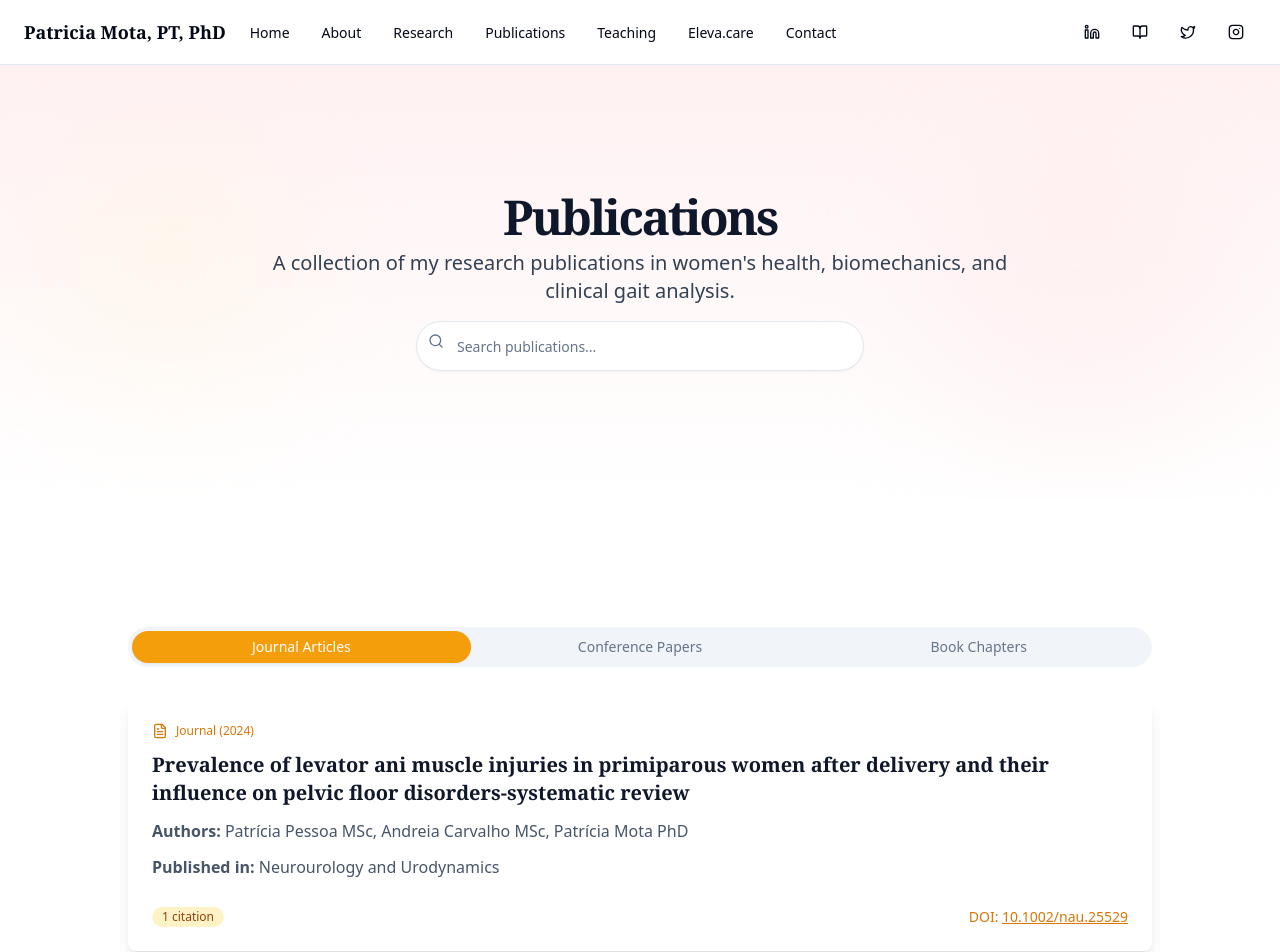
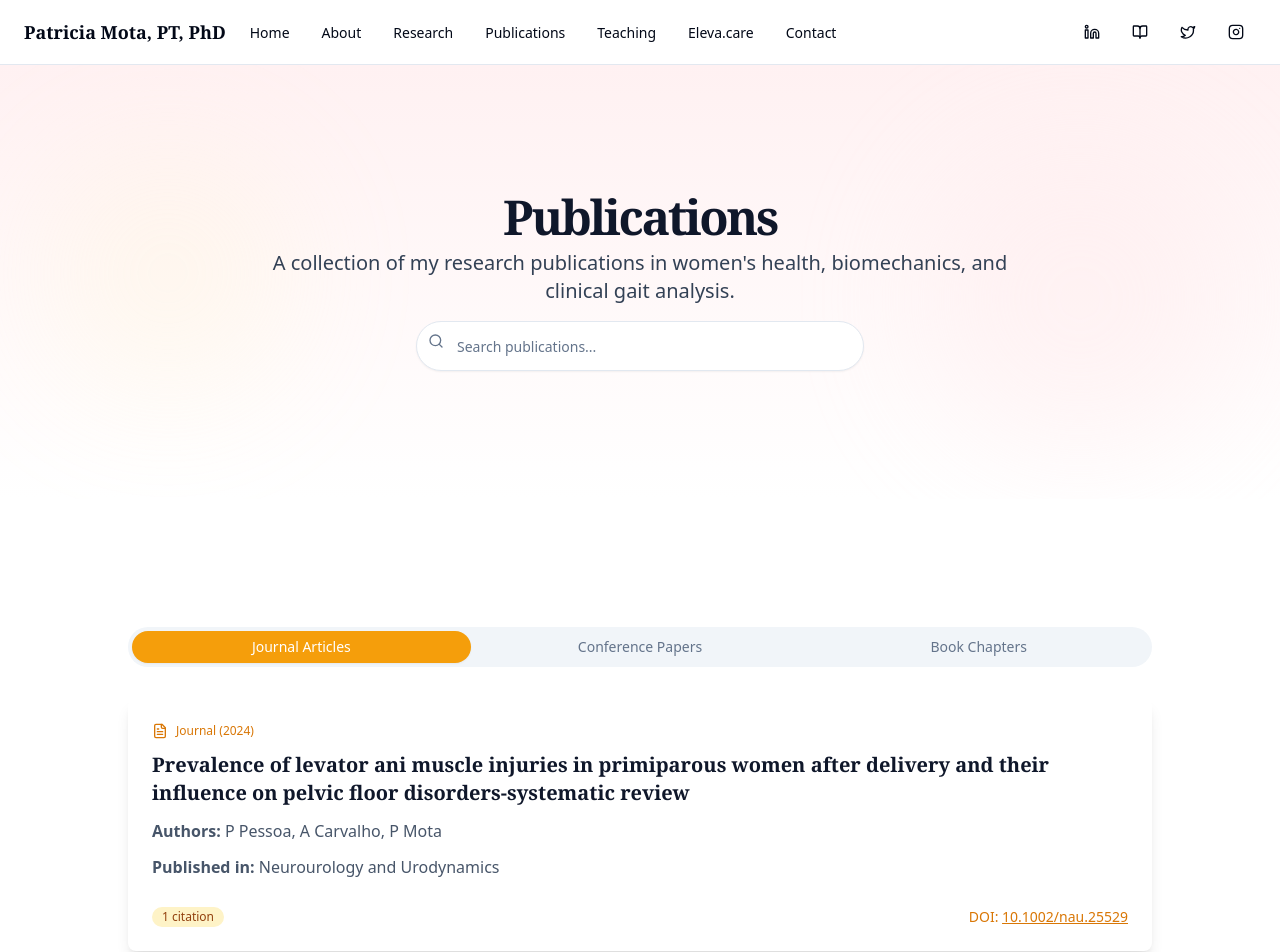
Before and after one commit to rodrigobarona/patricia-mota-webiste, a Next.js app: page /publications in a window 1280 px wide. Shown: the top 952 px of the page. Built offline with nearby package versions, Linux system fonts and the light colour scheme; a web font is replaced by a local one.

Commit message:
2924 short names

```diff
--- a/app/publications/page.tsx
+++ b/app/publications/page.tsx
@@ -413,7 +413,7 @@ export default function PublicationsPage() {
   },{
     "id": "35",
     "title": "Prevalence of levator ani muscle injuries in primiparous women after delivery and their influence on pelvic floor disorders-systematic review",
-    "authors": "Patrícia Pessoa MSc, Andreia Carvalho MSc, Patrícia Mota PhD",
+    "authors": "P Pessoa, A Carvalho, P Mota",
     "journal": "Neurourology and Urodynamics",
     "year": "2024",
     "citationCount": 1,
```
